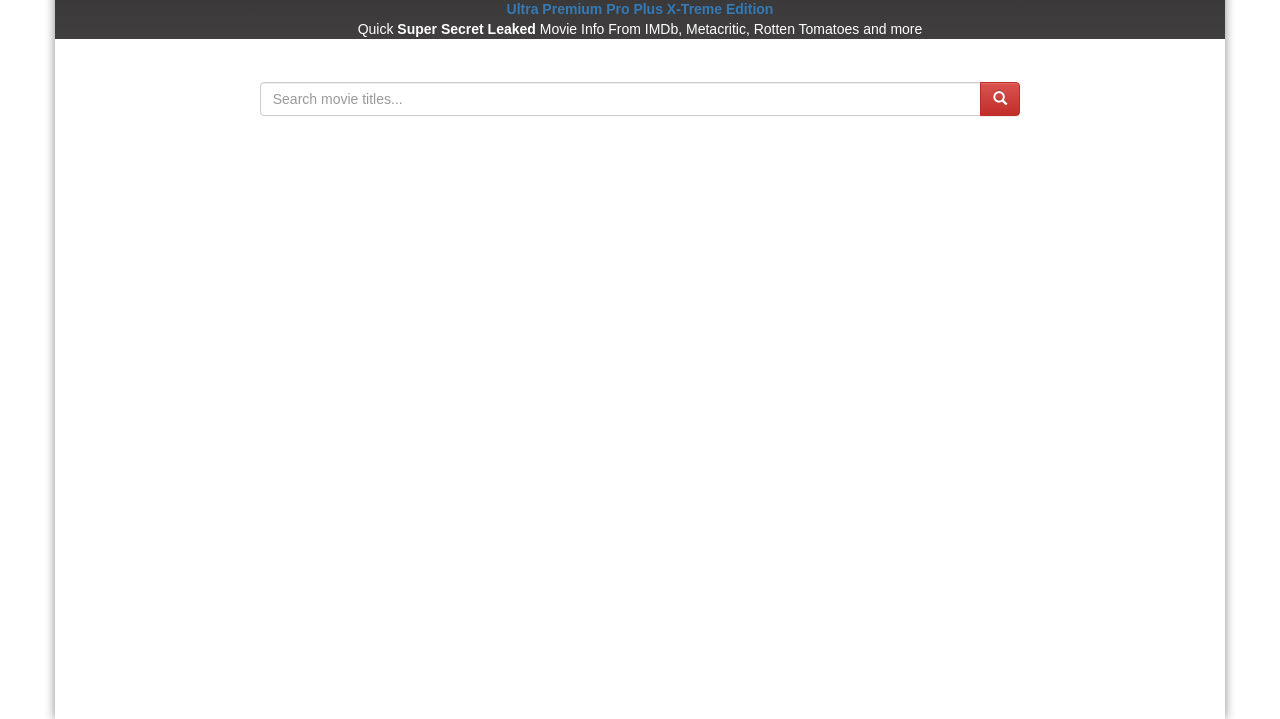
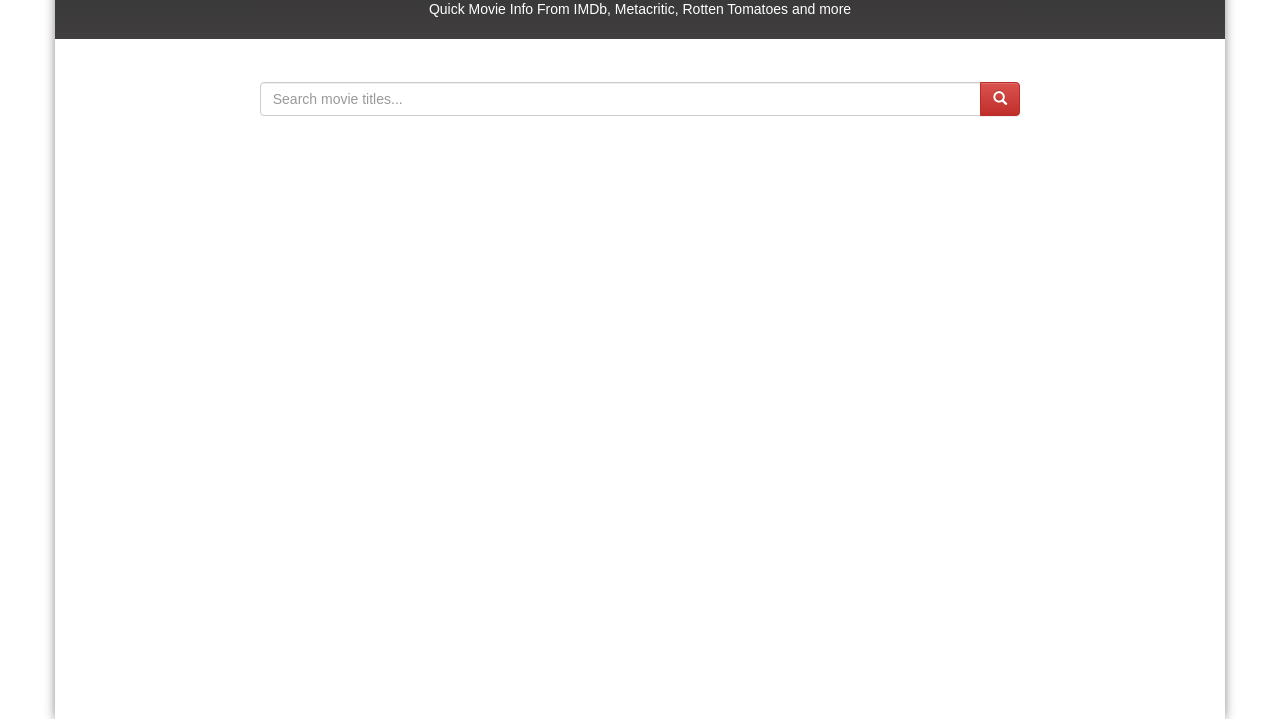
Before and after one commit to PEsteves8/mrmdb, a website: page index.html in a window 1280 px wide. Shown: the part 81-800 px from the top of the page. Drawn offline with nearby package versions, Linux system fonts and the light colour scheme.

Commit message:
Update index.html

```diff
--- a/index.html
+++ b/index.html
@@ -19,8 +19,7 @@
 
         <div class="row text-center top-header">
             <h1 class="title-logo center-block" ui-sref="home"><strong>mrMDB</strong></h1>
-            <p class="text-primary" style="margin-bottom: 0"><strong>Ultra Premium Pro Plus X-Treme Edition</strong></p>
-            <p>Quick <strong>Super Secret Leaked </strong>Movie Info From IMDb, Metacritic, Rotten Tomatoes and more</p>
+            <p>Quick Movie Info From IMDb, Metacritic, Rotten Tomatoes and more</p>
         </div>
 
         <div class="load-icon"></div>
```
